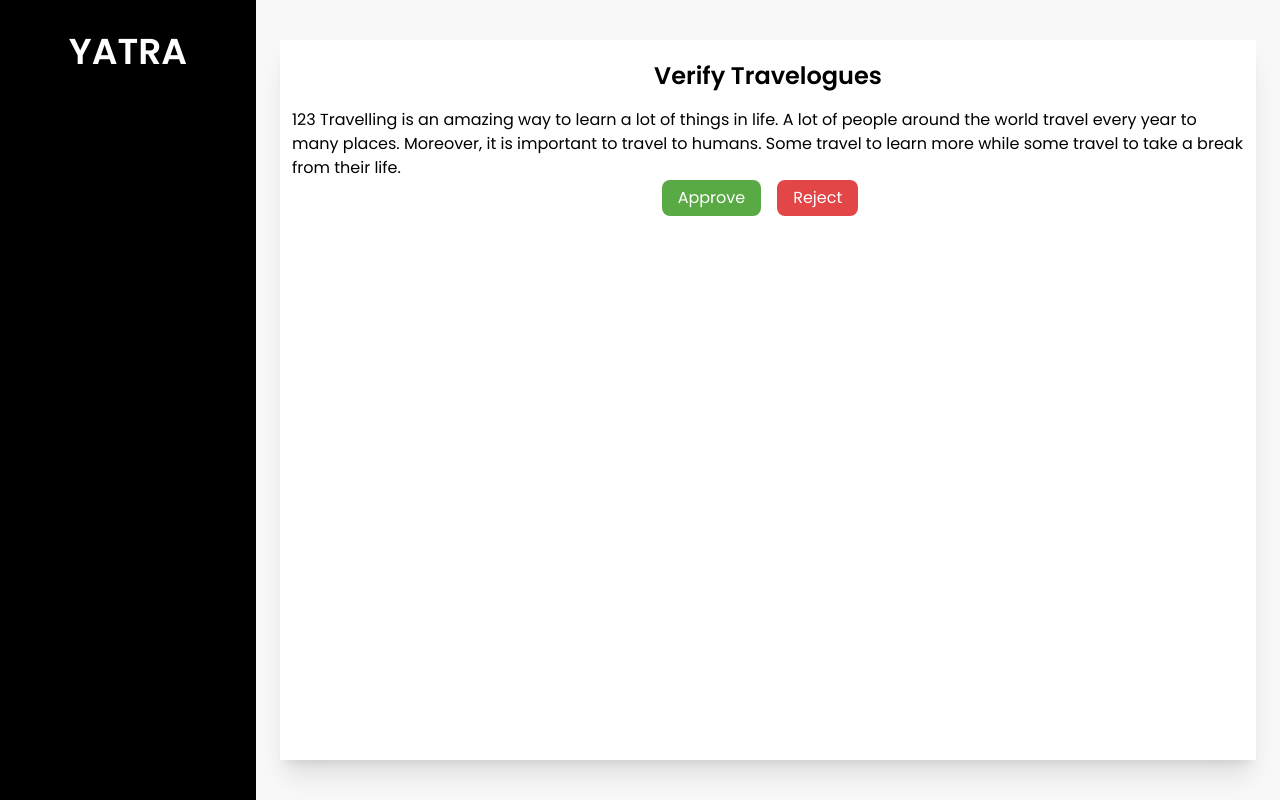
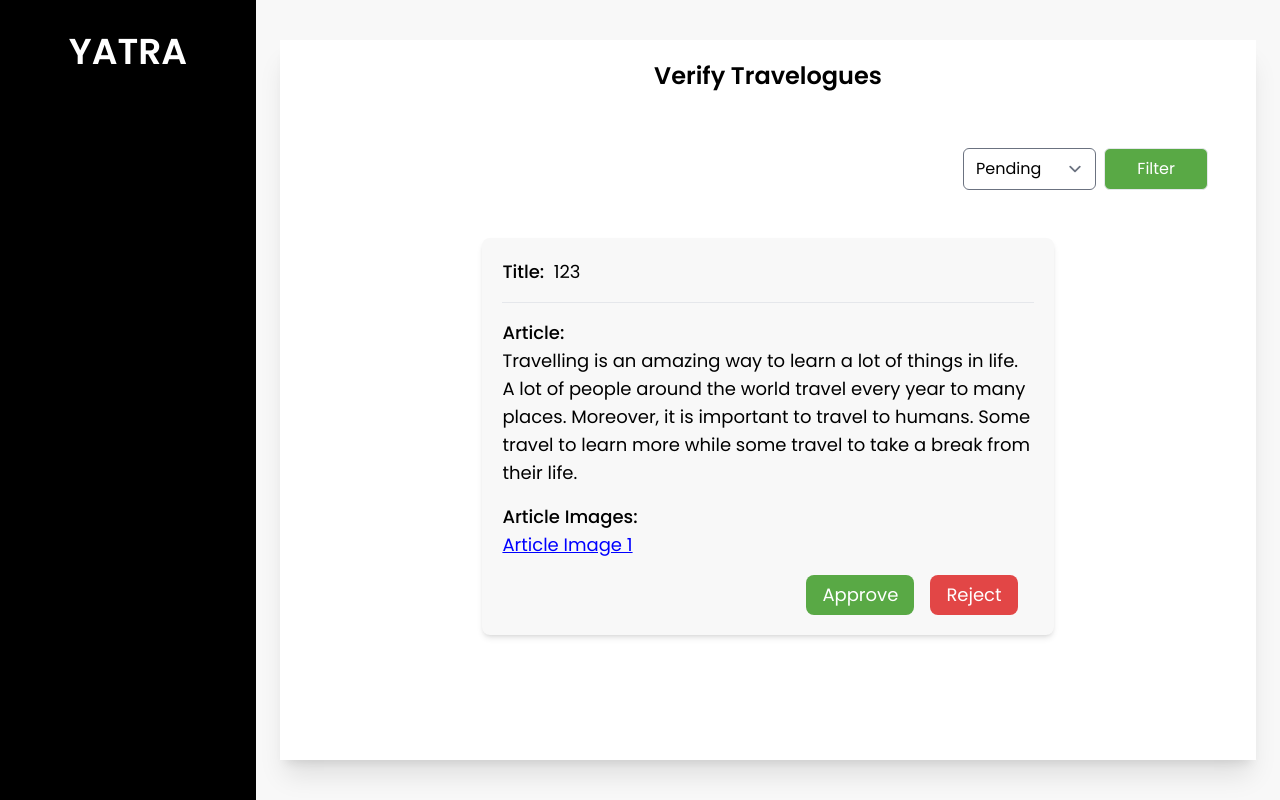
Before and after one commit to sakss-g/yatra, a Django app: page /verify_travelogue/ in a window 1280 px wide. Run offline with Django 4.2, Linux system fonts and the light colour scheme; data comes from the database, SQL or seed files in the repository; both versions use the stored data as it was after the commit; some libraries are stand-ins or nearby versions.

Commit message:
filter for verify travelogues, vuew reports and hosting requests for admin

```diff
--- a/base/forms.py
+++ b/base/forms.py
@@ -1,5 +1,5 @@
 from django import forms
-from .models import Host, EndUser, Vehicle, Rents, Travelogue, ReportUser, report_status
+from .models import Host, EndUser, Vehicle, Rents, Travelogue, ReportUser, report_status, status
 from django.forms import DateTimeInput
 from django.db.models import Q
 
@@ -82,7 +82,7 @@ class ReportFilterForm(forms.Form):
 
 
 class UserFilterForm(forms.Form):
-    name = forms.CharField(required=False, label='Search', widget=forms.TextInput(attrs={'placeholder': 'Enter name'}))
+    name = forms.CharField(required=False, label='Search', widget=forms.TextInput(attrs={'placeholder': 'Enter first or last name'}))
 
     def filter_users(self, queryset):
         name = self.cleaned_data['name']
@@ -106,3 +106,14 @@ class UserFilterStatusForm(forms.Form):
             )
             print(queryset)
         return queryset
+
+class StatusFilterForm(forms.Form):
+    is_approved = forms.ChoiceField(choices=status)
+
+    def filter_report(self, queryset):
+        is_approved = self.cleaned_data['is_approved']
+        if is_approved:
+            queryset = queryset.filter(
+                is_approved=is_approved
+            )
+        return queryset
--- a/base/models.py
+++ b/base/models.py
@@ -3,9 +3,9 @@ from django.contrib.auth.models import User
 from pathlib import Path
 
 status = [
+        ('Pending','Pending'),
         ('Approved', 'Approved'),
         ('Rejected','Rejected'),
-        ('Pending','Pending'),
 ]
 
 rating = [
--- a/base/templates/admin/verify_travelogues.html
+++ b/base/templates/admin/verify_travelogues.html
@@ -6,25 +6,50 @@
 
 {% block content %}
 <div class="h-screen w-full px-6 py-10 bg-theme">
-    <div class="bg-white h-full flex flex-col shadow-xl overflow-y-auto hide-scrollbar">
-        <div class="p-3">
-            <p class="text-center text-2xl font-semibold pt-2 pb-4">Verify Travelogues</p>
-            {% if unverified_travelogue %}
+    <div class="bg-white h-full flex flex-col shadow-xl">
+        <div class="p-3 overflow-y-auto scrollbar-hide">
+            <p class="text-center text-2xl font-semibold pt-2 pb-6">Verify Travelogues</p>
+            {% if unverified_travelogue is not None %}
+                <div class="w-full flex justify-end p-8">
+                    <form>
+                        {% render_field form.is_approved class="rounded-md" %}
+                        <input type="submit" class="bg-custom-green px-8 py-2 text-white rounded-md mx-1 border" value="Filter"/>
+                    </form>
+                </div>
+
                     {% for u in unverified_travelogue %}
-                    {{ u.title }}
+                        <div class="w-3/5 flex flex-col mx-auto rounded-lg bg-theme p-5 shadow-md text-lg mb-16">
+                            <div class="mb-4">
+                                <span class="font-medium">Title: &nbsp;</span>{{ u.title }}
+                            </div>
+                            <hr class="mb-4">
+                            <div class="flex flex-col mb-4">
+                                <span class="font-medium">Article: </span>
                                 {{ u.description }}
+                            </div>
+                            <div class="flex flex-col mb-4">
+                                <span class="font-medium">Article Images: </span>
+                                <a href="{{ u.image1.url }}" target="_blank" style="color:blue; text-decoration: underline;">Article Image 1</a>
+                                {% if u.image2 %}<a href="{{ u.image2.url }}" target="_blank" style="color:blue; text-decoration: underline;">Article Image 2</a>{% endif %}
+                            </div>
 
-                    <div class="flex flex-row justify-center">
-                        <form action="{% url 'approve_travelogue' u.id %}" method="post" style="margin-bottom: 0px;">
+                            {% if u.is_approved == "Pending" %}
+                                <div class="flex flex-row justify-end">
+                                    <form action="{% url 'approve_travelogue' u.id %}" method="post" class="mb-0">
                                         {% csrf_token %}
                                         <button type="submit" class="bg-custom-green px-4 py-1.5 mr-4 text-white rounded-lg"> Approve</button>
                                     </form>
-                        <form action="{% url 'reject_travelogue' u.id %}" method="post" style="margin-bottom: 0px;">
+                                    <form action="{% url 'reject_travelogue' u.id %}" method="post" class="mb-0">
                                         {% csrf_token %}
                                         <button type="submit" class="bg-danger px-4 py-1.5 mr-4 text-white rounded-lg">Reject</button>
                                     </form>
                                 </div>
+                            {% endif %}
+                        </div>
                     {% endfor %}
+            {% endif %}
+            {% if not unverified_travelogue %}
+                <p class="text">No {{ filter }} Travelogue</p>
             {% endif %}
         </div>
     </div>
--- a/base/templates/admin/view_reports.html
+++ b/base/templates/admin/view_reports.html
@@ -69,6 +69,9 @@
                     </div>
                 {% endfor %}
             {% endif %}
+            {% if not reports %}
+                <p class="text">No {{ filter }} Reports</p>
+            {% endif %}
         </div>
     </div>
 </div>
--- a/base/views.py
+++ b/base/views.py
@@ -558,10 +558,18 @@ def reject_enduser(request,pk):
 
 
 def hosting_request(request):
-    unverified_vehicles = Vehicle.objects.filter(is_approved="Pending")
+    form = StatusFilterForm(request.GET or None)
+    if form.is_valid():
+        filter=request.GET.get('is_approved')
+        unverified_vehicles = form.filter_report(Vehicle.objects.all())
+    else:
+        filter='Pending'
+        unverified_vehicles = Vehicle.objects.filter(is_approved='Pending')
 
     context = {
-        'unverified_vehicles': unverified_vehicles
+        'unverified_vehicles': unverified_vehicles ,
+        'filter': filter,
+        'form': form
     }
 
     return render(request, 'admin/hosting_request.html',context)
@@ -584,10 +592,17 @@ def reject_travelogue(request, pk):
 
 
 def verify_travelogues(request):
-    unverified_travelogue = Travelogue.objects.filter(is_approved="Pending")
-
+    form = StatusFilterForm(request.GET or None)
+    if form.is_valid():
+        filter=request.GET.get('is_approved')
+        unverified_travelogue = form.filter_report(Travelogue.objects.all())
+    else:
+        filter='Pending'
+        unverified_travelogue = Travelogue.objects.filter(is_approved='Pending')
     context = {
-        'unverified_travelogue': unverified_travelogue
+        'unverified_travelogue': unverified_travelogue,
+        'filter': filter,
+        'form': form
     }
 
     return render(request, 'admin/verify_travelogues.html',context)
@@ -596,12 +611,15 @@ def verify_travelogues(request):
 def view_reports(request):
     form = ReportFilterForm(request.GET or None)
     if form.is_valid():
+        filter=request.GET.get('status')
         reports = form.filter_report(ReportUser.objects.all())
     else:
+        filter='Pending'
         reports = ReportUser.objects.filter(status='Pending')
 
     context = {
         'reports':reports,
+        'filter': filter,
         'form':form
     }
 
--- a/theme/static/css/dist/styles.css
+++ b/theme/static/css/dist/styles.css
@@ -865,6 +865,10 @@ select{
   margin-bottom: 0px;
 }
 
+.mb-8{
+  margin-bottom: 2rem;
+}
+
 .mt-4{
   margin-top: 1rem;
 }
@@ -925,10 +929,6 @@ select{
   margin-top: 1.5rem;
 }
 
-.mb-8{
-  margin-bottom: 2rem;
-}
-
 .mb-20{
   margin-bottom: 5rem;
 }
@@ -945,10 +945,6 @@ select{
   margin-top: 6rem;
 }
 
-.mr-2{
-  margin-right: 0.5rem;
-}
-
 .block{
   display: block;
 }
@@ -1087,10 +1083,6 @@ select{
 
 .w-28{
   width: 7rem;
-}
-
-.w-24{
-  width: 6rem;
 }
 
 .w-1\/5{
@@ -1395,14 +1387,6 @@ select{
   padding: 0.25rem;
 }
 
-.p-10{
-  padding: 2.5rem;
-}
-
-.p-16{
-  padding: 4rem;
-}
-
 .px-4{
   padding-left: 1rem;
   padding-right: 1rem;
@@ -1730,6 +1714,10 @@ select{
 .shadow-dark-gray{
   --tw-shadow-color: #676767;
   --tw-shadow: var(--tw-shadow-colored);
+}
+
+.filter{
+  filter: var(--tw-blur) var(--tw-brightness) var(--tw-contrast) var(--tw-grayscale) var(--tw-hue-rotate) var(--tw-invert) var(--tw-saturate) var(--tw-sepia) var(--tw-drop-shadow);
 }
 
 .nav-bar-items{
```
Also changed, not shown: base/templates/admin/hosting_request.html (+14 -2 lines), base/templates/enduser/enduser_profile.html (+6 -7 lines), db.sqlite3. Lines whose indentation alone changed are shown as unchanged.
